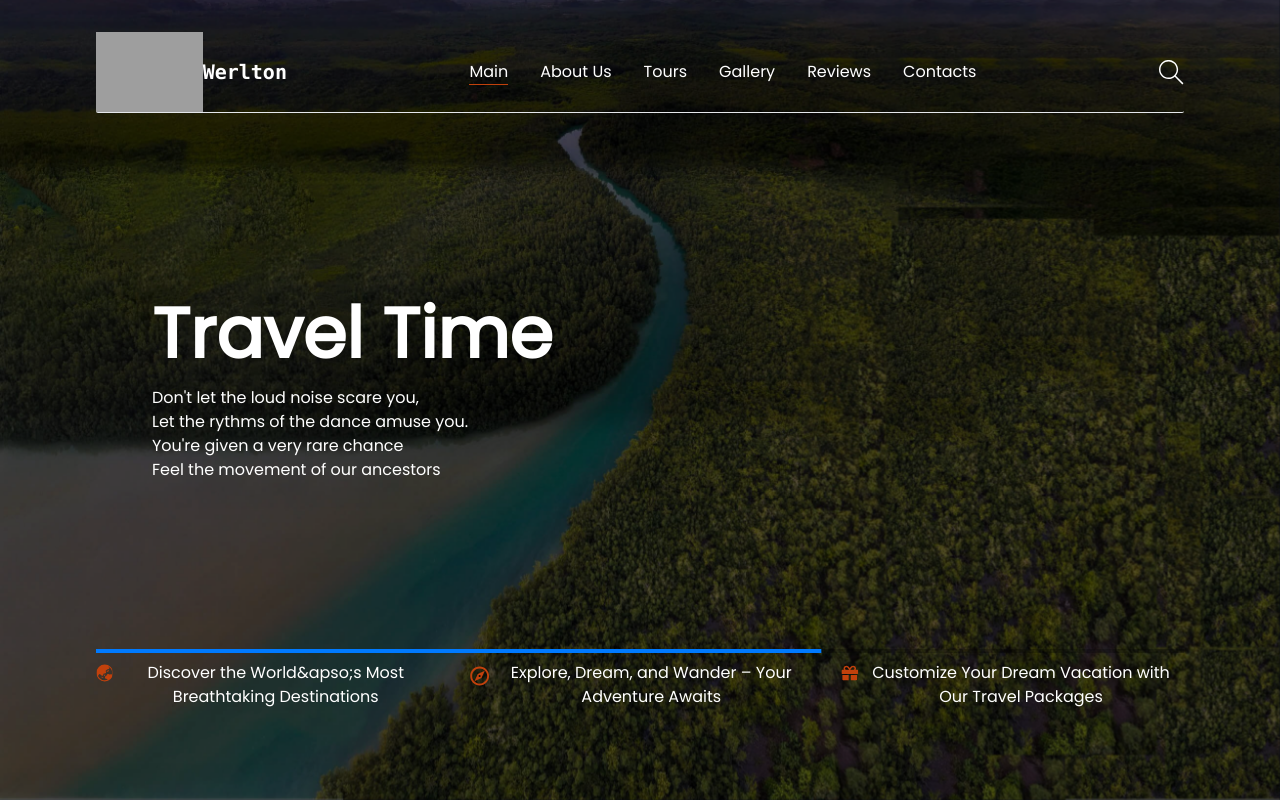
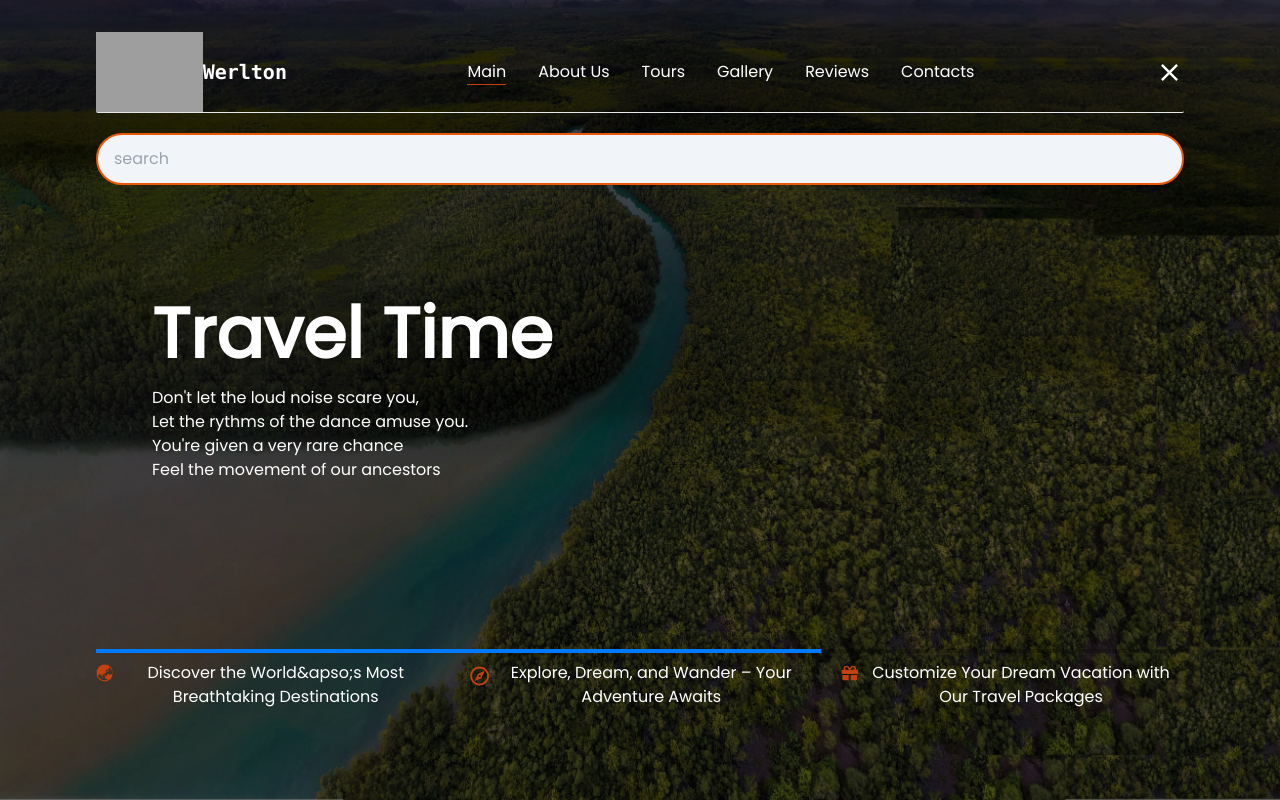
Before and after one commit to Notjesseand/travel, a Next.js app: page / in a window 1280 px wide. Both pictures are taken after a click on the icon 1171 px from the left and 72 px from the top of the page. Shown: the top 800 px of the page. Built offline with nearby package versions, Linux system fonts and the light colour scheme; grey boxes are pictures that could not be loaded; a web font is replaced by a local one.

Commit message:
searchbar

```diff
--- a/app/globals.css
+++ b/app/globals.css
@@ -25,3 +25,33 @@ body {
     )
     rgb(var(--background-start-rgb));
 }
+
+.text-area-wrapper textarea {
+  position: absolute;
+  top: 0;
+  left: 0;
+  background: transparent;
+  border: none;
+  width: 100%;
+  height: 100%;
+  padding: 10px; /* Adjust padding as needed */
+  font-size: 16px; /* Adjust font size as needed */
+  color: #ff0000; /* Adjust text color as needed */
+  resize: none;
+  outline: none;
+}
+
+.blinking-cursor::after {
+  content: '';
+  position: absolute;
+  width: 2px; /* Adjust cursor width as needed */
+  height: 1em; /* Adjust cursor height as needed */
+  background-color: #000; /* Adjust cursor color as needed */
+  animation: blink-animation 1s step-end infinite;
+}
+
+@keyframes blink-animation {
+  50% {
+    opacity: 0;
+  }
+}
--- a/app/page.tsx
+++ b/app/page.tsx
@@ -1,44 +1,35 @@
 "use client";
-import React,{useState, useEffect} from "react";
+import React, { useState, useEffect } from "react";
 import Hero from "@/components/Hero";
 import PopularTours from "@/components/PopularTours";
 import Discover from "@/components/Discover";
 
 export default function Page() {
-   const [imagesLoaded, setImagesLoaded] = useState(false);
-  useEffect(() => {
-    const handleImageLoad = () => {
-      // Set imagesLoaded to true when all images have loaded
-      setImagesLoaded(true);
-    };
+  //  const [imagesLoaded, setImagesLoaded] = useState(false);
+  // useEffect(() => {
+  //   const handleImageLoad = () => {
+  //     // Set imagesLoaded to true when all images have loaded
+  //     setImagesLoaded(true);
+  //   };
 
-    // Listen for the load event on all images
-    window.addEventListener("load", handleImageLoad);
+  //   // Listen for the load event on all images
+  //   window.addEventListener("load", handleImageLoad);
 
-    // Clean up event listener
-    return () => {
-      window.removeEventListener("load", handleImageLoad);
-    };
-  }, []);
+  //   // Clean up event listener
+  //   return () => {
+  //     window.removeEventListener("load", handleImageLoad);
+  //   };
+  // }, []);
 
-  setTimeout(() => {
-    setImagesLoaded(true)
-  }, 6000);
+  // setTimeout(() => {
+  //   setImagesLoaded(true)
+  // }, 1500);
 
   return (
     <div className="bg-slate-900 my-0 py-0 font-custom">
-      {!imagesLoaded && (
-        <div className="flex justify-center items-center h-screen transition-all duration-500">
-          <div className="animate-spin rounded-full h-16 w-16 border-b-2 border-white"></div>
-        </div>
-      )}
-      {imagesLoaded && (
-        <>
-          <Hero />
-          <PopularTours />
-          <Discover />
-        </>
-      )}
+      <Hero />
+      <PopularTours />
+      <Discover />
     </div>
   );
 }
--- a/components/Header.jsx
+++ b/components/Header.jsx
@@ -3,10 +3,16 @@ import Logo from "@/public/logo.png";
 import { TfiSearch } from "react-icons/tfi";
 import { FaBars } from "react-icons/fa";
 import Link from "next/link";
+import { MdClose } from "react-icons/md";
 
 const Header = () => {
   const [bars, setBars] = useState(false);
+  const [open, setOpen] = useState(false);
   const dropdownRef = useRef(null);
+
+  const toggleSearchbar=()=>{
+    setOpen(!open)
+  }
 
   const toggle = () => {
     setBars((prevState) => !prevState);
@@ -46,6 +52,7 @@ const Header = () => {
   };
 
   return (
+    <div>
       <div className="bg-inherit text-white pt-5 md:pt-8 w-full border-b-[1.5px] rounded-sm  flex items-center justify-between">
         <div className="flex">
           <img src={Logo} alt="" className="h-14 md:h-20 cursor-pointer" />
@@ -59,7 +66,6 @@ const Header = () => {
           </p>
           <p className="cursor-pointer hover:text-orange-600">About Us</p>
           <Link href="/tours">
-
             <p className="cursor-pointer hover:text-orange-600">Tours</p>
           </Link>
           <p className="cursor-pointer hover:text-orange-600">Gallery</p>
@@ -67,7 +73,19 @@ const Header = () => {
           <p className="cursor-pointer hover:text-orange-600">Contacts</p>
         </div>
         <div className="flex">
-        <TfiSearch className="hover:text-orange-600 cursor-pointer hidden md:flex text-[25px]" />
+          {open ? (
+            <MdClose
+              className="hover:text-orange-600 cursor-pointer hidden md:flex text-[29px]"
+              onClick={toggleSearchbar}
+            />
+          ) : (
+            <TfiSearch
+              className="hover:text-orange-600 cursor-pointer hidden md:flex text-[25px]"
+              onClick={toggleSearchbar}
+            />
+          )}
+
+          {/*  */}
           <FaBars
             onClick={toggle}
             className={`hover:text-orange-600 cursor-pointer flex md:hidden mr-5 text-[25px] transition transform ${
@@ -83,7 +101,9 @@ const Header = () => {
               bars ? "opacity-100" : "opacity-0"
             }`}
           >
-          <p className="cursor-pointer hover:text-orange-600 mt-2">About Us</p>
+            <p className="cursor-pointer hover:text-orange-600 mt-2">
+              About Us
+            </p>
             <p className="cursor-pointer hover:text-orange-600">Tours</p>
             <p className="cursor-pointer hover:text-orange-600">Gallery</p>
             <p className="cursor-pointer hover:text-orange-600">Reviews</p>
@@ -91,6 +111,18 @@ const Header = () => {
           </div>
         )}
       </div>
+      <div className="">
+        {open && (
+          <input
+            type="text"
+            name=""
+            placeholder="search"
+            id=""
+            className="absolute blinking-cursor w-full flex mt-5 rounded-full py-3 outline-none border-2 border-orange-600 bg-slate-100 text-black px-4"
+          />
+         )}
+      </div>
+    </div>
   );
 };
 
```
Lines whose indentation alone changed are shown as unchanged.
